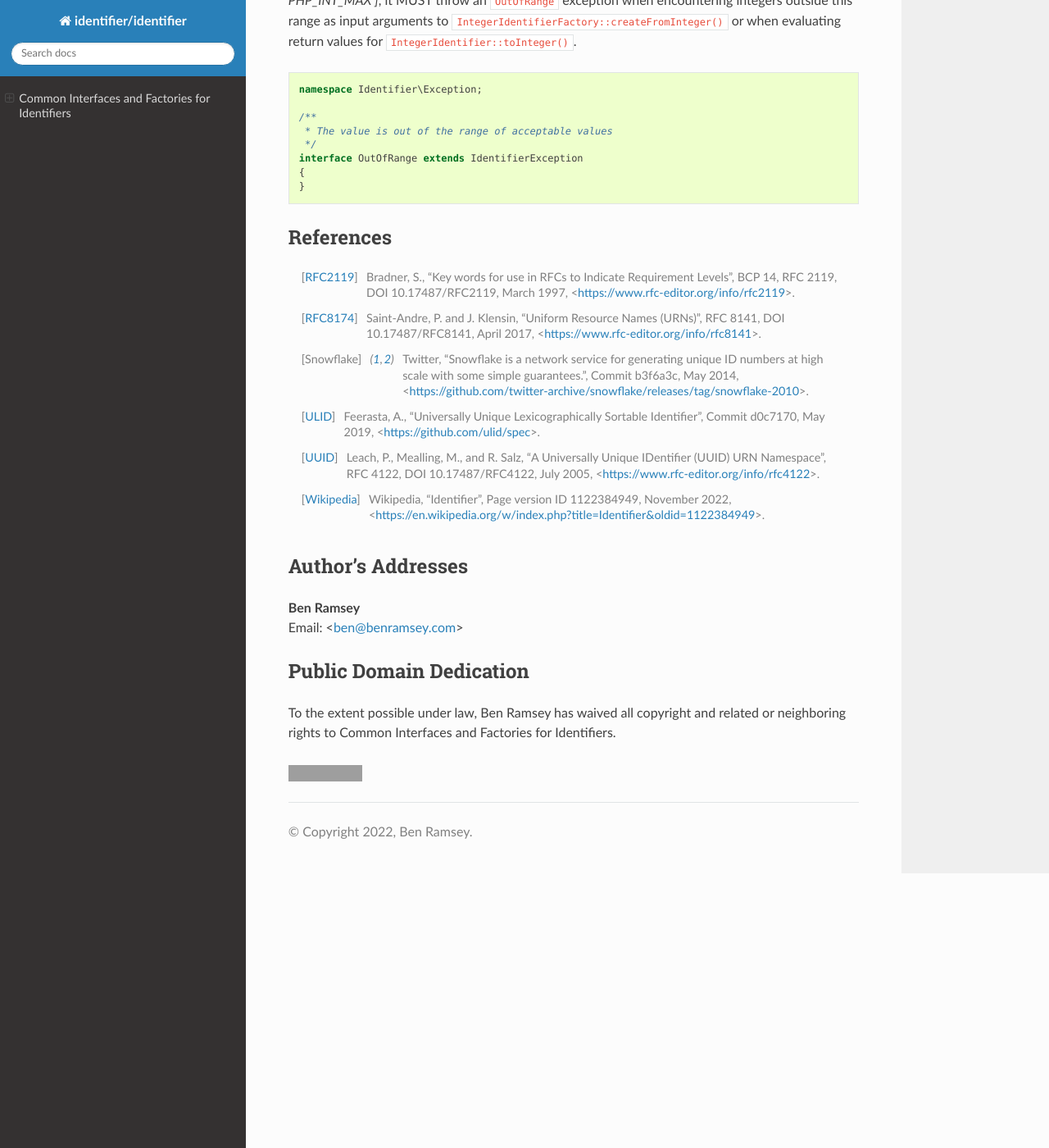
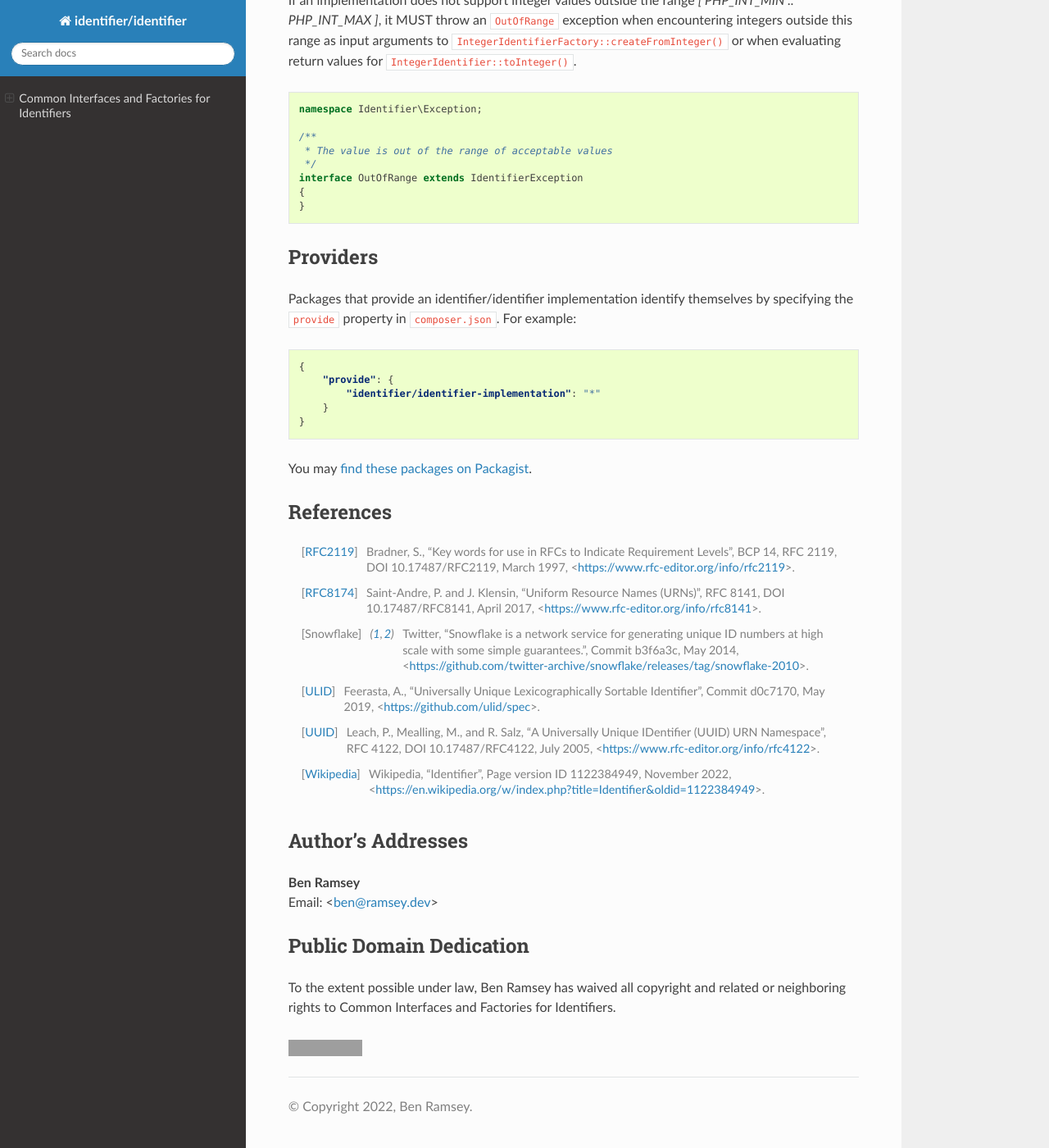
Before and after one commit to php-identifier/identifier, a Sphinx documentation site: the page built from docs/index.rst, in a window 1280 px wide and 1400 px high, scrolled down 10079 px. Shown: the whole window at 82% size. Built offline with Sphinx 7.4.7 and the Read the Docs theme 3.1.0, drawn with Linux system fonts in a browser that asks for light colours; some of the changed text lies outside the part shown; grey boxes are pictures that could not be loaded.

Commit message:
fix: add information about providers
This should have been included in 0.2.0.

fixes #45

```diff
--- a/docs/index.rst
+++ b/docs/index.rst
@@ -11,7 +11,7 @@
     * - Updated
       - |today|
     * - Authors
-      - Ben Ramsey
+      - Ben Ramsey <ben@ramsey.dev>
 
 ===============================================
 Common Interfaces and Factories for Identifiers
@@ -530,6 +530,22 @@ values for ``IntegerIdentifier::toInteger()``.
     {
     }
 
+Providers
+=========
+
+Packages that provide an identifier/identifier implementation identify themselves
+by specifying the ``provide`` property in ``composer.json``. For example:
+
+.. code-block:: json
+
+    {
+        "provide": {
+            "identifier/identifier-implementation": "*"
+        }
+    }
+
+You may `find these packages on Packagist`_.
+
 References
 ==========
 
@@ -553,7 +569,7 @@ Author's Addresses
 ==================
 
 | **Ben Ramsey**
-| Email: <ben@benramsey.com>
+| Email: <ben@ramsey.dev>
 
 Public Domain Dedication
 ========================
@@ -570,3 +586,6 @@ Public Domain Dedication
         <img src="https://i.creativecommons.org/p/zero/1.0/88x31.png" style="border-style: none;" alt="CC0">
         </a>
     </p>
+
+
+.. _find these packages on Packagist: https://packagist.org/providers/identifier/identifier-implementation
```
